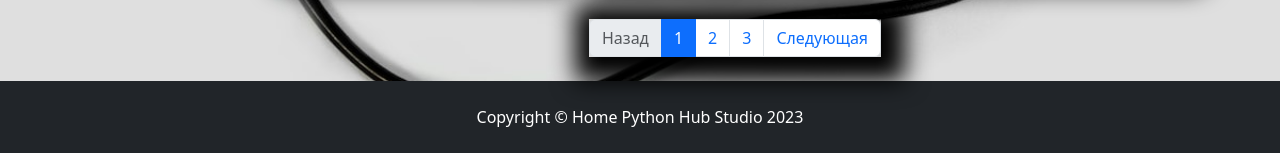
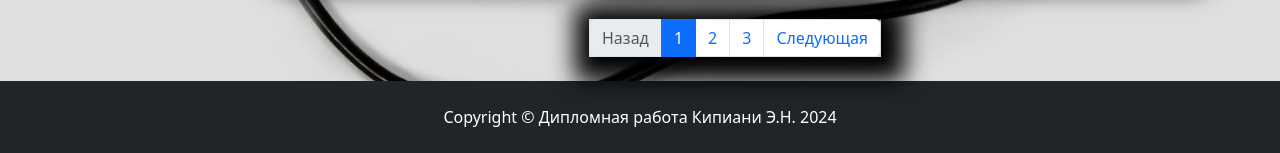
Before and after one commit to Edisheri/Med, a Django app: page /catalog/all in a window 1280 px wide. Shown: the part 671-824 px from the top of the page. Run offline with Django 5.2, Linux system fonts and the light colour scheme; data comes from the database, SQL or seed files in the repository; some libraries are stand-ins or nearby versions.

Commit message:
Update catalog.html

```diff
--- a/services/templates/services/catalog.html
+++ b/services/templates/services/catalog.html
@@ -80,7 +80,7 @@
 {%block footer%}
     <footer class="py-4 bg-dark">
         <div class="container">
-            <p class="m-0 text-center text-white">Copyright &copy; Home Python Hub Studio 2023</p>
+            <p class="m-0 text-center text-white">Copyright &copy; Дипломная работа Кипиани Э.Н. 2024</p>
         </div>
     </footer>
 {% endblock %}
```
